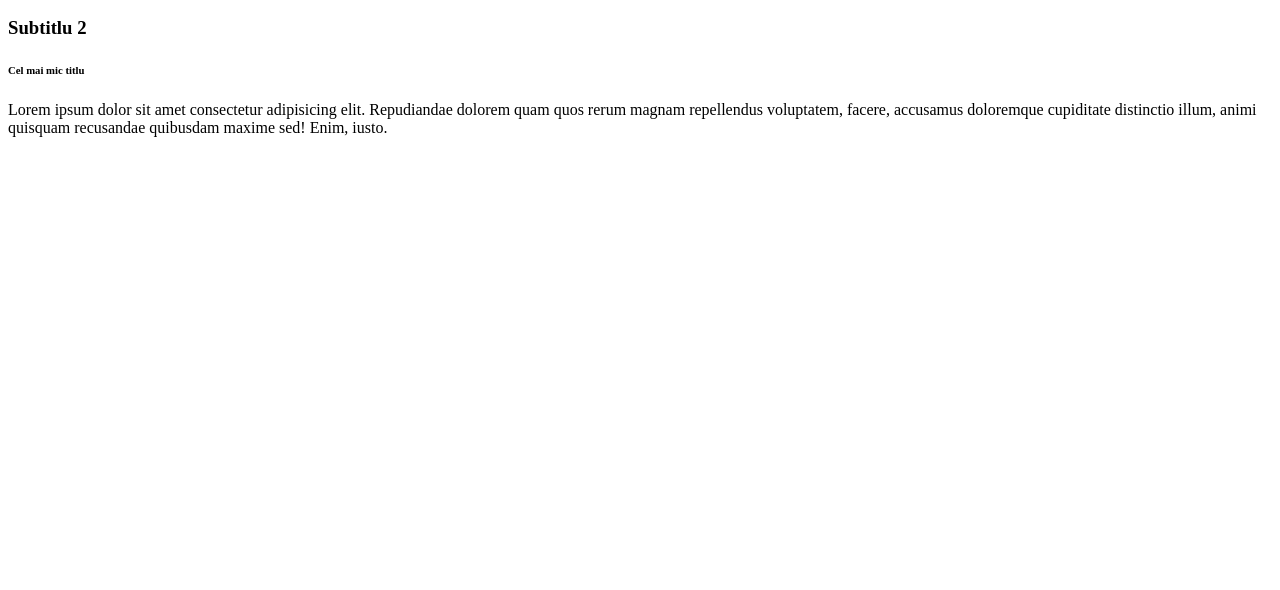
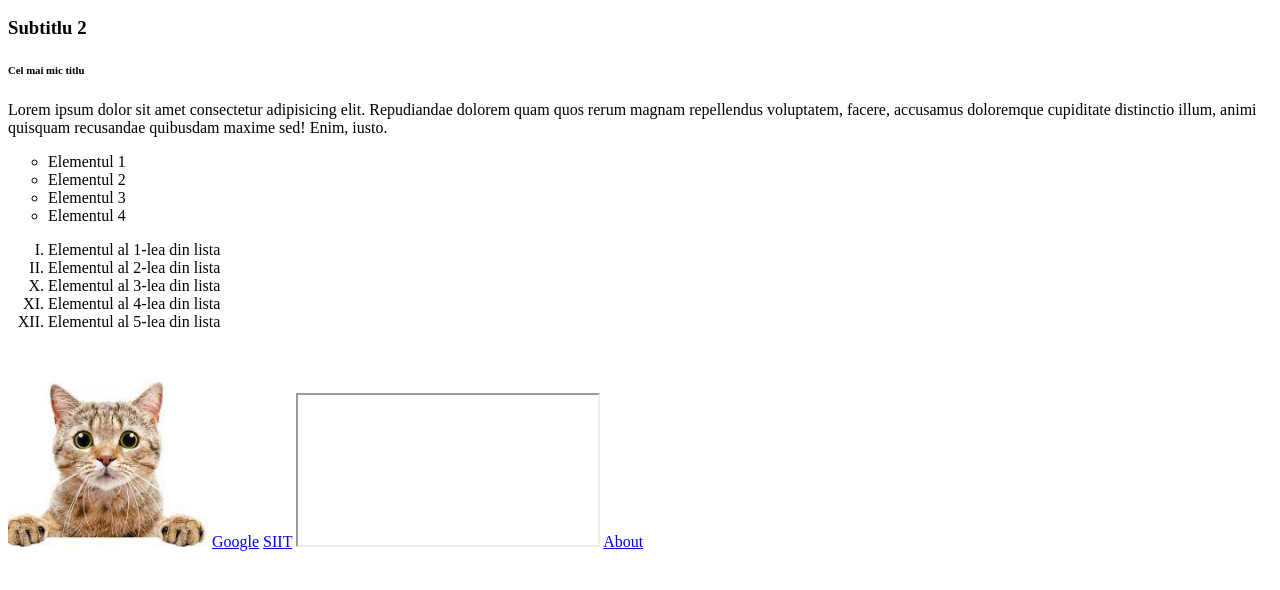
Before and after one commit to TiberiuMihaiIbrion/curs1followalong, a plain HTML site: page index.html in a window 1280 px wide. Shown: the part 110-700 px from the top of the page. Drawn offline with Linux system fonts and the light colour scheme.

Commit message:
Tot pana la finalul cursului

```diff
--- a/index.html
+++ b/index.html
@@ -19,5 +19,24 @@
       doloremque cupiditate distinctio illum, animi quisquam recusandae
       quibusdam maxime sed! Enim, iusto.
     </p>
+    <ul type="circle">
+      <li>Elementul 1</li>
+      <li>Elementul 2</li>
+      <li>Elementul 3</li>
+      <li>Elementul 4</li>
+    </ul>
+    <ol type="I">
+      <li>Elementul al 1-lea din lista</li>
+      <li>Elementul al 2-lea din lista</li>
+      <li value="10">Elementul al 3-lea din lista</li>
+      <li>Elementul al 4-lea din lista</li>
+      <li>Elementul al 5-lea din lista</li>
+    </ol>
+    <img src="images/Cat.jfif" width="200" alt="A cat" />
+    <a href="https://www.google.com" target="_blank">Google</a>
+    <a href="https://scoalainformala.ro" target="tibiiframe">SIIT</a>
+    <iframe name="tibiiframe" src=""></iframe>
+
+    <a href="child/about.html">About</a>
   </body>
 </html>
```
Also changed, not shown: child/about.html (added, +14 -0 lines), images/Cat.jfif (added).
